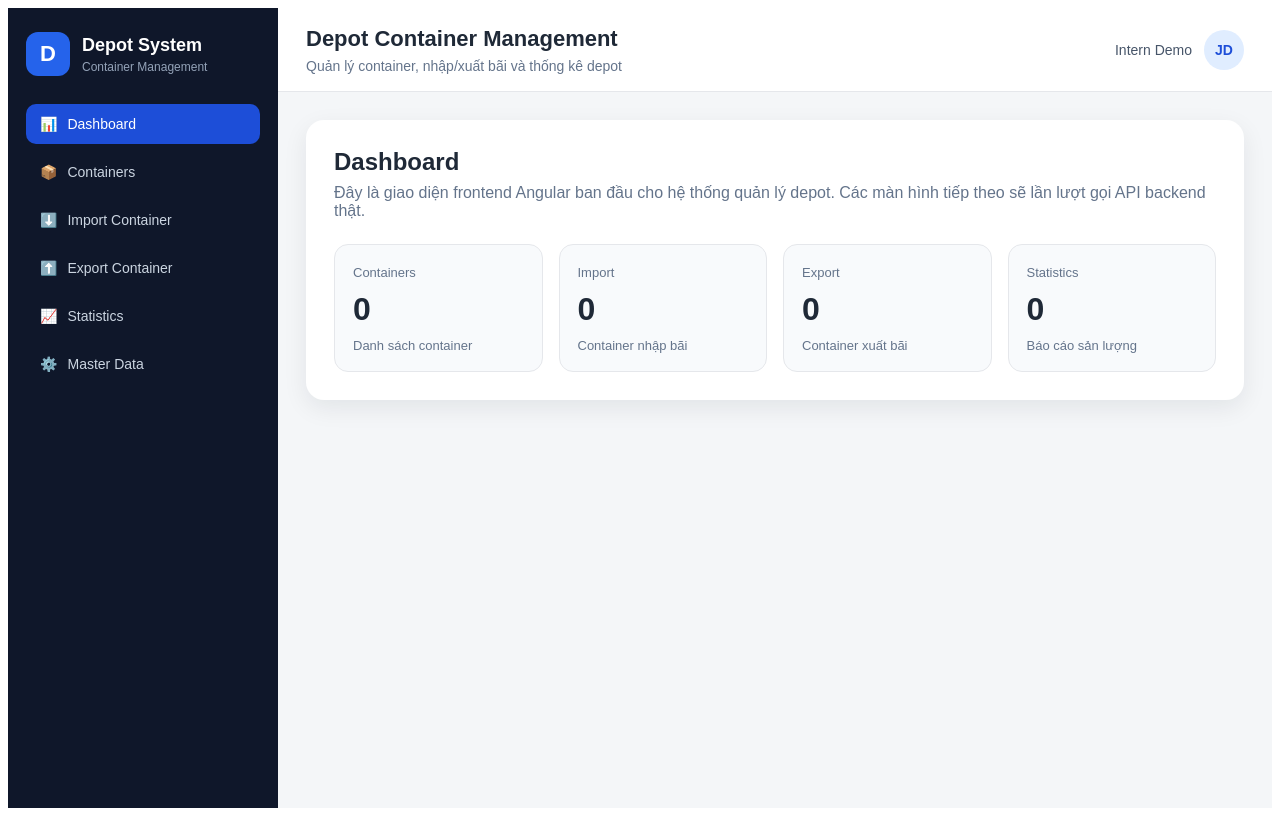
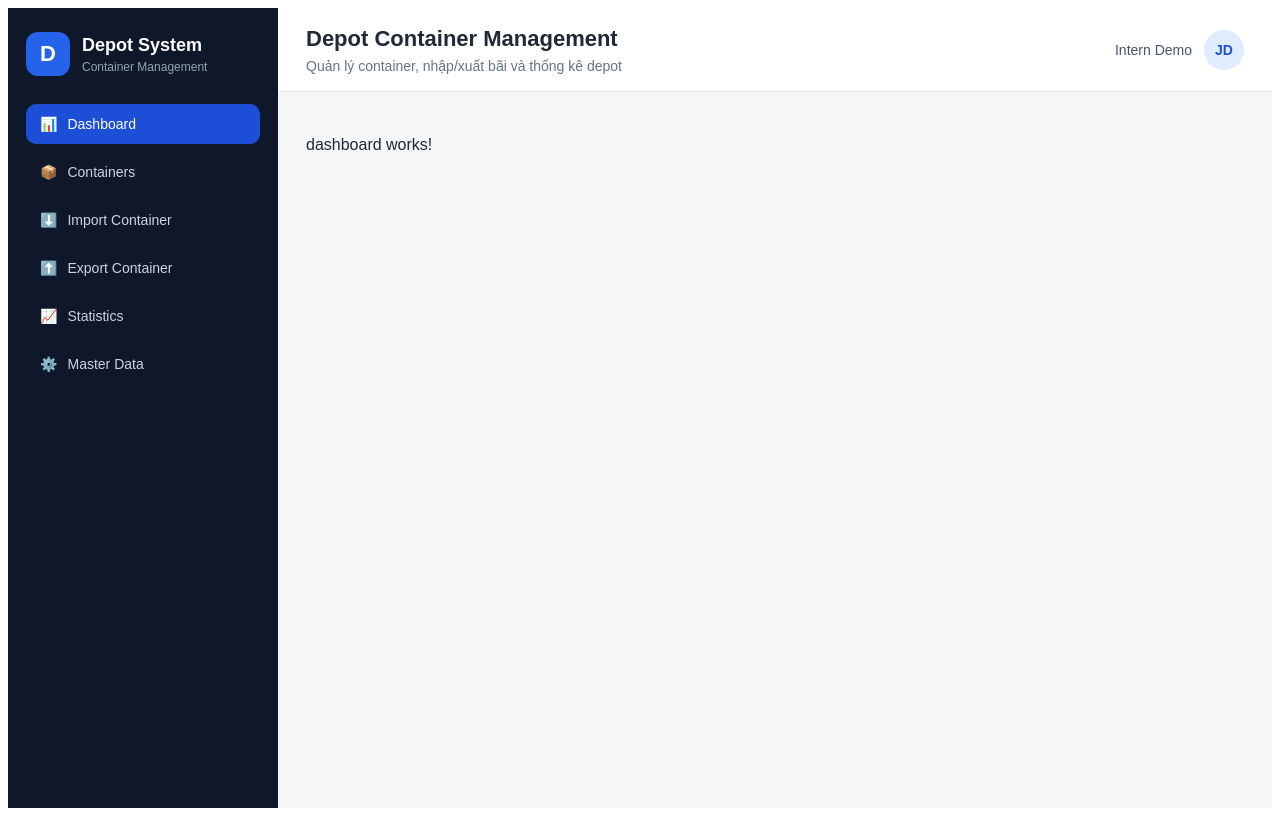
Before and after one commit to NguyenGiaDai/Doanthuctapdaing, an Angular app in the folder depot-frontend/: page /dashboard in a window 1280 px wide. Before the commit this address led to /. Built offline with nearby package versions, Linux system fonts and the light colour scheme.

Commit message:
feat: add frontend routing

```diff
--- a/depot-frontend/src/app/app.html
+++ b/depot-frontend/src/app/app.html
@@ -9,32 +9,56 @@
     </div>
 
     <nav class="nav-menu">
-      <a class="nav-item active" href="#">
+      <a
+        class="nav-item"
+        routerLink="/dashboard"
+        routerLinkActive="active"
+      >
         <span>📊</span>
         Dashboard
       </a>
 
-      <a class="nav-item" href="#">
+      <a
+        class="nav-item"
+        routerLink="/containers"
+        routerLinkActive="active"
+      >
         <span>📦</span>
         Containers
       </a>
 
-      <a class="nav-item" href="#">
+      <a
+        class="nav-item"
+        routerLink="/import-container"
+        routerLinkActive="active"
+      >
         <span>⬇️</span>
         Import Container
       </a>
 
-      <a class="nav-item" href="#">
+      <a
+        class="nav-item"
+        routerLink="/export-container"
+        routerLinkActive="active"
+      >
         <span>⬆️</span>
         Export Container
       </a>
 
-      <a class="nav-item" href="#">
+      <a
+        class="nav-item"
+        routerLink="/statistics"
+        routerLinkActive="active"
+      >
         <span>📈</span>
         Statistics
       </a>
 
-      <a class="nav-item" href="#">
+      <a
+        class="nav-item"
+        routerLink="/master-data"
+        routerLinkActive="active"
+      >
         <span>⚙️</span>
         Master Data
       </a>
@@ -55,39 +79,7 @@
     </header>
 
     <section class="page-content">
-      <div class="welcome-card">
-        <h3>Dashboard</h3>
-        <p>
-          Đây là giao diện frontend Angular ban đầu cho hệ thống quản lý depot.
-          Các màn hình tiếp theo sẽ lần lượt gọi API backend thật.
-        </p>
-
-        <div class="card-grid">
-          <div class="stat-card">
-            <span class="stat-label">Containers</span>
-            <strong>0</strong>
-            <p>Danh sách container</p>
-          </div>
-
-          <div class="stat-card">
-            <span class="stat-label">Import</span>
-            <strong>0</strong>
-            <p>Container nhập bãi</p>
-          </div>
-
-          <div class="stat-card">
-            <span class="stat-label">Export</span>
-            <strong>0</strong>
-            <p>Container xuất bãi</p>
-          </div>
-
-          <div class="stat-card">
-            <span class="stat-label">Statistics</span>
-            <strong>0</strong>
-            <p>Báo cáo sản lượng</p>
-          </div>
-        </div>
-      </div>
+      <router-outlet></router-outlet>
     </section>
   </main>
 </div>
--- a/depot-frontend/src/app/app.routes.ts
+++ b/depot-frontend/src/app/app.routes.ts
@@ -1,3 +1,40 @@
 import { Routes } from '@angular/router';
 
-export const routes: Routes = [];
+import { Dashboard } from './pages/dashboard/dashboard';
+import { Containers } from './pages/containers/containers';
+import { ImportContainer } from './pages/import-container/import-container';
+import { ExportContainer } from './pages/export-container/export-container';
+import { Statistics } from './pages/statistics/statistics';
+import { MasterData } from './pages/master-data/master-data';
+
+export const routes: Routes = [
+  {
+    path: '',
+    redirectTo: 'dashboard',
+    pathMatch: 'full',
+  },
+  {
+    path: 'dashboard',
+    component: Dashboard,
+  },
+  {
+    path: 'containers',
+    component: Containers,
+  },
+  {
+    path: 'import-container',
+    component: ImportContainer,
+  },
+  {
+    path: 'export-container',
+    component: ExportContainer,
+  },
+  {
+    path: 'statistics',
+    component: Statistics,
+  },
+  {
+    path: 'master-data',
+    component: MasterData,
+  },
+];
--- a/depot-frontend/src/app/app.ts
+++ b/depot-frontend/src/app/app.ts
@@ -1,12 +1,10 @@
-import { Component, signal } from '@angular/core';
-import { RouterOutlet } from '@angular/router';
+import { Component } from '@angular/core';
+import { RouterLink, RouterLinkActive, RouterOutlet } from '@angular/router';
 
 @Component({
   selector: 'app-root',
-  imports: [RouterOutlet],
+  imports: [RouterOutlet, RouterLink, RouterLinkActive],
   templateUrl: './app.html',
-  styleUrl: './app.scss'
+  styleUrl: './app.scss',
 })
-export class App {
-  protected readonly title = signal('depot-frontend');
-}
+export class App {}
```
